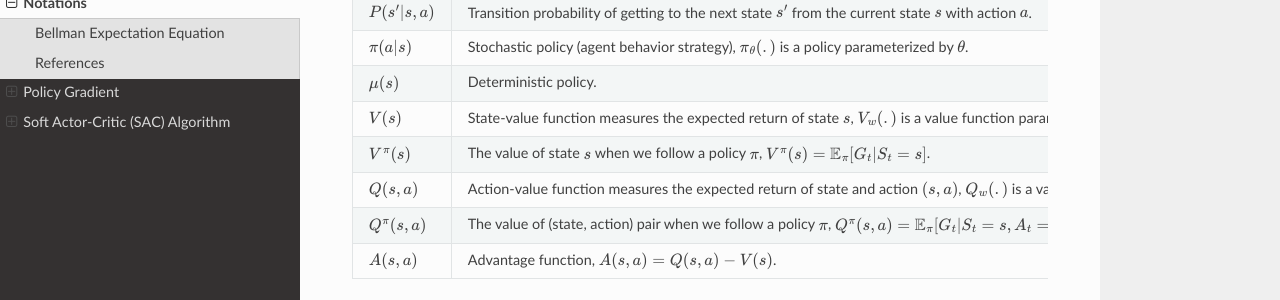
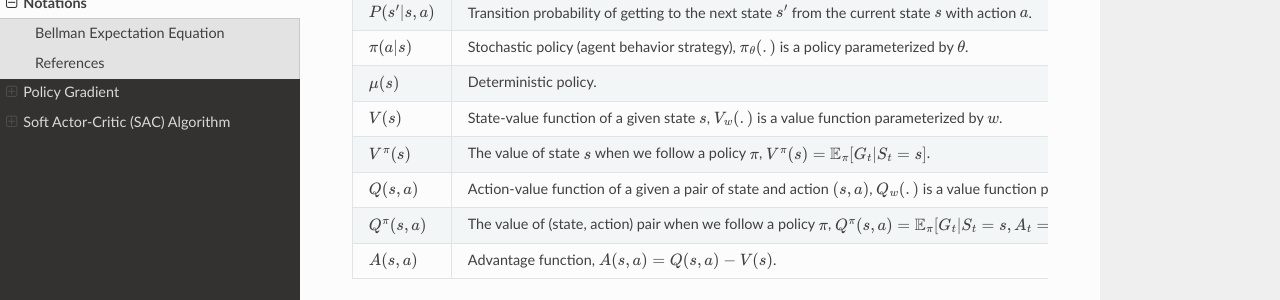
Before and after one commit to boyin96/Reinforcement-Learning-Math, a Sphinx documentation site: the page built from docs/source/symbols.rst, in a window 1280 px wide and 900 px high, scrolled down 400 px. Shown: the part 150-450 px from the top of the window. Built offline with Sphinx 7.4.7 and the Read the Docs theme 3.1.0, drawn with Linux system fonts in a browser that asks for light colours; formulas are drawn with MathJax 3.

Commit message:
Update symbols.rst

```diff
--- a/docs/source/symbols.rst
+++ b/docs/source/symbols.rst
@@ -32,11 +32,11 @@ This section provides the notations and definitions commonly used in reinforceme
    * - :math:`\mu(s)`
      - Deterministic policy.
    * - :math:`V(s)`
-     - State-value function measures the expected return of state :math:`s`, :math:`V_w(.)` is a value function parameterized by :math:`w`.
+     - State-value function of a given state :math:`s`, :math:`V_w(.)` is a value function parameterized by :math:`w`.
    * - :math:`V^\pi(s)`
      - The value of state :math:`s` when we follow a policy :math:`\pi`, :math:`V^\pi(s) = \mathbb{E}_{\pi}[G_t | S_t = s]`.
    * - :math:`Q(s, a)`
-     - Action-value function measures the expected return of state and action :math:`(s, a)`, :math:`Q_w(.)` is a value function parameterized by :math:`w`.
+     - Action-value function of a given a pair of state and action :math:`(s, a)`, :math:`Q_w(.)` is a value function parameterized by :math:`w`.
    * - :math:`Q^\pi(s, a)`
      - The value of (state, action) pair when we follow a policy :math:`\pi`, :math:`Q^\pi(s, a) = \mathbb{E}_{\pi}[G_t | S_t = s, A_t = a]`.
    * - :math:`A(s, a)`
```
